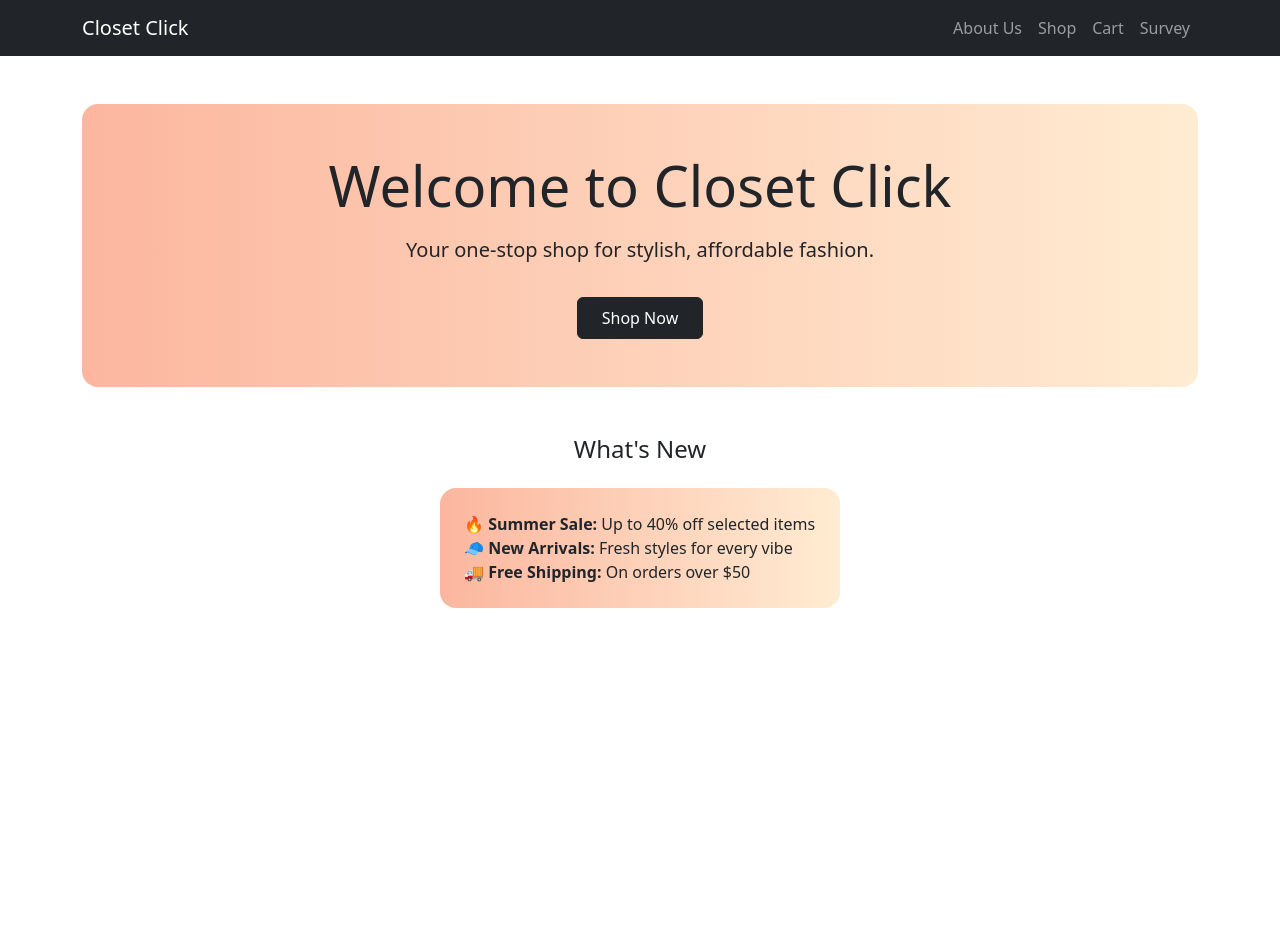
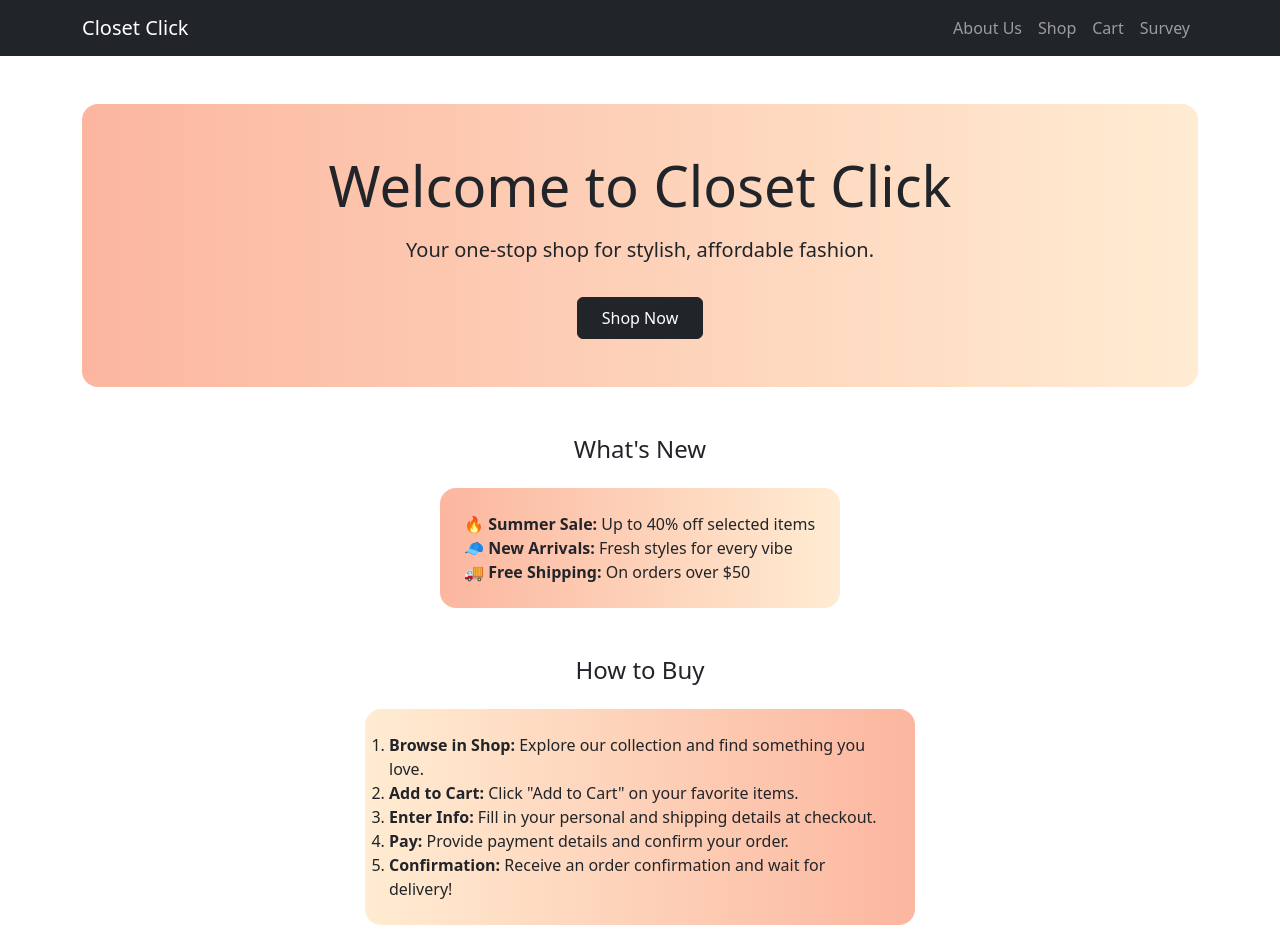
Before and after one commit to jasnphung/SEG3125-Assignment-4, a Next.js app in the folder ecommerce-site/: page / in a window 1280 px wide. Shown: the top 952 px of the page. Before the commit the page ends 800 px from the top, so only its background shows below. Built offline with nearby package versions, Linux system fonts and the light colour scheme.

Commit message:
feat: add instruction section

```diff
--- a/ecommerce-site/src/app/page.tsx
+++ b/ecommerce-site/src/app/page.tsx
@@ -34,6 +34,33 @@ export default function Home() {
           </li>
         </ul>
       </section>
+
+      <section className="mt-5">
+        <h2 className="h4 mb-4">How to Buy</h2>
+        <ol
+          className="p-4 rounded-4 text-start mx-auto"
+          style={{
+            maxWidth: "550px",
+            background: "linear-gradient(to right, #ffecd2, #fcb69f)",
+          }}
+        >
+          <li>
+            <strong>Browse in Shop:</strong> Explore our collection and find something you love.
+          </li>
+          <li>
+            <strong>Add to Cart:</strong> Click "Add to Cart" on your favorite items.
+          </li>
+          <li>
+            <strong>Enter Info:</strong> Fill in your personal and shipping details at checkout.
+          </li>
+          <li>
+            <strong>Pay:</strong> Provide payment details and confirm your order.
+          </li>
+          <li>
+            <strong>Confirmation:</strong> Receive an order confirmation and wait for delivery!
+          </li>
+        </ol>
+      </section>
     </main>
   );
 }
```
Also changed, not shown: ecommerce-site/src/app/about-us/page.tsx (line endings or trailing spaces), ecommerce-site/src/app/globals.css (line endings or trailing spaces), ecommerce-site/src/app/layout.tsx (line endings or trailing spaces), ecommerce-site/src/app/page.module.css (line endings or trailing spaces), ecommerce-site/src/components/Navbar.tsx (line endings or trailing spaces).
